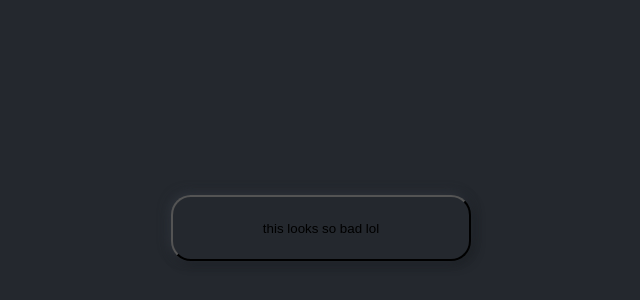
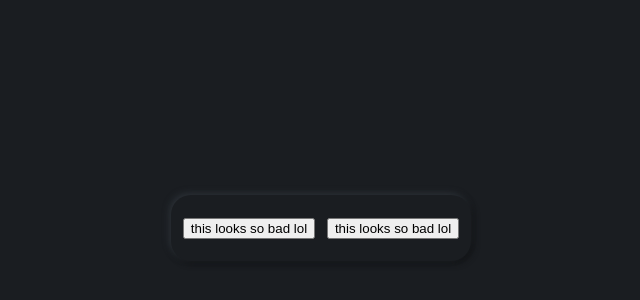
Before and after one commit to wilyyy/eggsperiments, a Next.js app: page / in a window 1280 px wide. Shown: the part 172-472 px from the top of the page, without its empty margins (319-959 px from the left). Built offline with nearby package versions, Linux system fonts and the light colour scheme.

Commit message:
NEUMORPHISM BRO xd

```diff
--- a/comps/LandingTab.js
+++ b/comps/LandingTab.js
@@ -1,17 +1,27 @@
 import styled from 'styled-components';
 
-const Container = styled.button`
+const Container = styled.div`
+    display: flex;
+    justify-content: space-evenly;
+    align-items: center;
     min-width: 300px;
     min-height: 66px;
     border-radius: 20px;
-    background-color: #24282E;
-    box-shadow: -2.17893px -2.17893px 10.5368px #2F343C, 2.17893px 2.17893px 10.5368px #171A1E;
+    background-color: #1A1D21;
+    box-shadow: -2.17893px -2.17893px 6.5368px #2B3036, 2.17893px 2.17893px 6.5368px #101214;
+    border-style: none;
 `;
 
-const LandingTab = () => {
+const Button = styled.button``;
+
+const LandingTab = ({
+    onHomePress = () => {},
+    onAboutPress = () => {}
+}) => {
     return (
         <Container>
-            this looks so bad lol
+            <button>this looks so bad lol</button>
+            <button>this looks so bad lol</button>
         </Container>
     )
 }
--- a/package.json
+++ b/package.json
@@ -11,6 +11,7 @@
     "next": "12.0.7",
     "react": "17.0.2",
     "react-dom": "17.0.2",
+    "react-icons": "^4.3.1",
     "styled-components": "^5.3.3"
   },
   "devDependencies": {
--- a/pages/index.js
+++ b/pages/index.js
@@ -7,9 +7,10 @@ import LandingTab from '../comps/landingTab';
 
 const Page = styled.div`
   display: flex;
+  flex-direction: column;
   justify-content: center;
   align-items: center;
-  background-color: #24282E;
+  background-color: #1A1D21;
   color: #fff;
   width: 100vw;
   height: 100vh;
```
Also changed, not shown: 1 other file (tests, documents, lock files or other folders).
